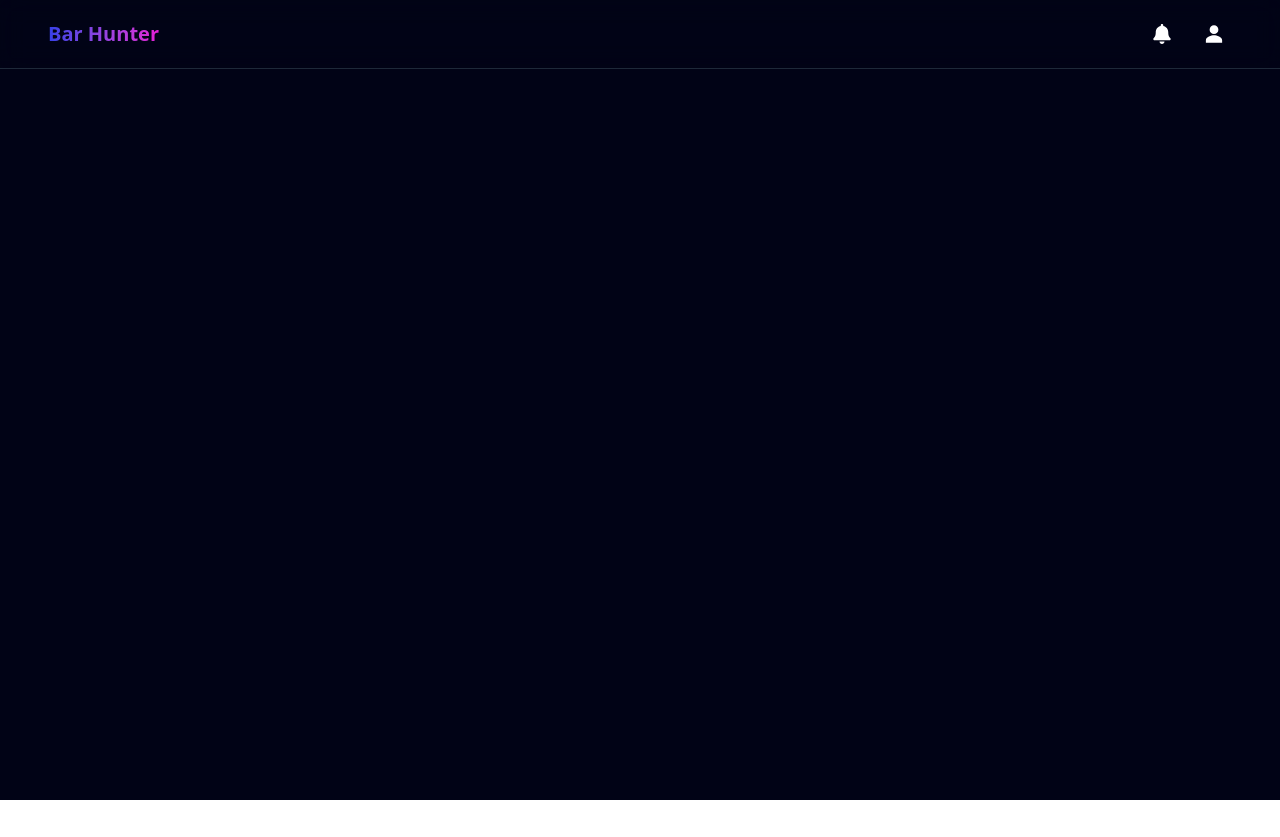
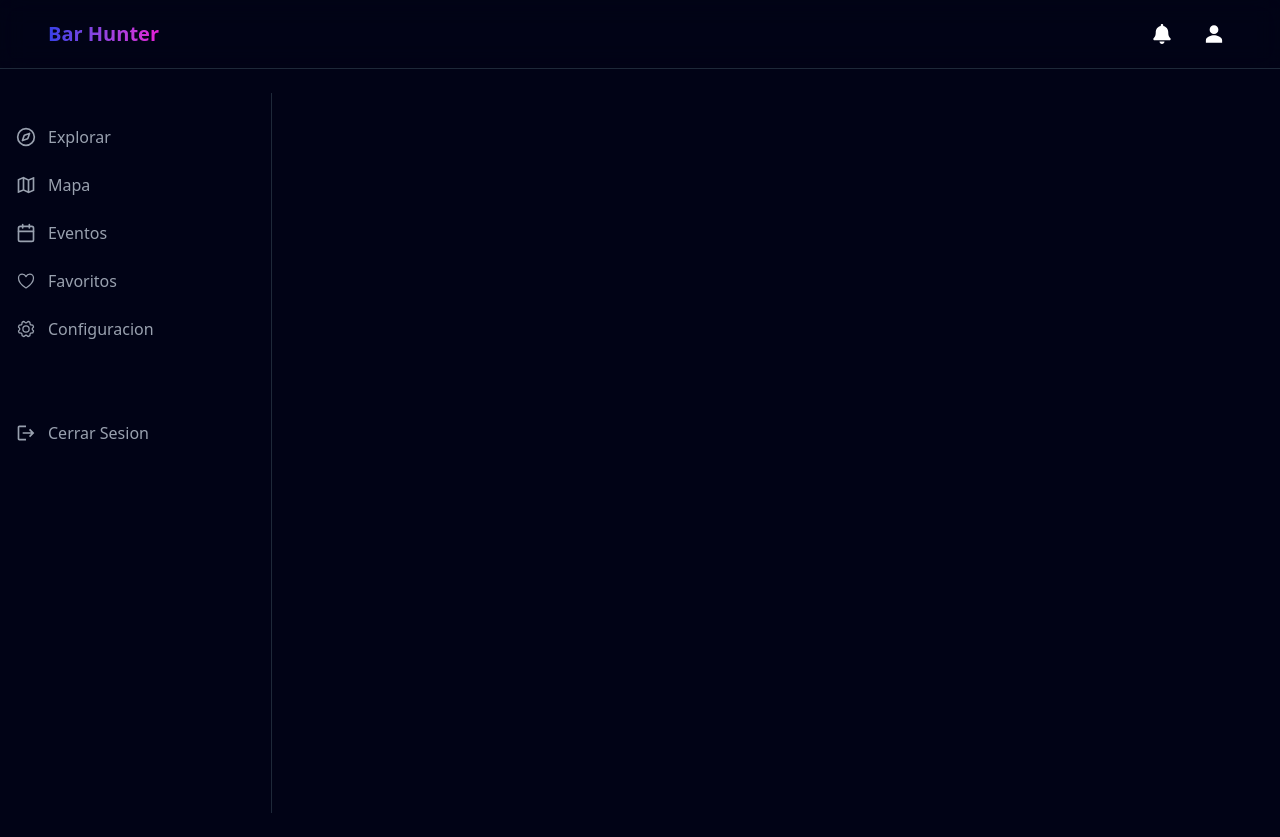
Before and after one commit to deabreuab/BarHunter-App, a Next.js app in the folder frontend/barhunter/: page / in a window 1280 px wide. Before the commit the page ends 800 px from the top, so only its background shows below. Built offline with nearby package versions, Linux system fonts and the light colour scheme.

Commit message:
feat: sidebar

```diff
--- /dev/null
+++ b/frontend/barhunter/src/app/components/Sidebar.tsx
@@ -0,0 +1,43 @@
+import React from "react";
+import { IoHeartOutline } from "react-icons/io5";
+import { LuCalendar, LuCompass } from "react-icons/lu";
+import { MdLogout } from "react-icons/md";
+import { PiGear } from "react-icons/pi";
+import { RiMap2Line } from "react-icons/ri";
+
+function Sidebar() {
+  return (
+    <div className="hidden md:flex">
+      <div className="w-64 bg-customcolors-darkblue border-r border-gray-800 min-h-[calc(100vh-80px)] pr-6">
+        <ul className="flex flex-col space-y-6 py-8">
+          <li className="flex items-center space-x-3 text-gray-400 cursor-pointer hover:text-white">
+            <LuCompass className="w-5 h-5"/>
+            <span>Explorar</span>
+          </li>
+          <li className="flex items-center space-x-3 text-gray-400 cursor-pointer hover:text-white">
+            <RiMap2Line className="w-5 h-5"/>
+            <span>Mapa</span>
+          </li>
+          <li className="flex items-center space-x-3 text-gray-400 cursor-pointer hover:text-white">
+            <LuCalendar className="w-5 h-5"/>
+            <span>Eventos</span>
+          </li>
+          <li className="flex items-center space-x-3 text-gray-400 cursor-pointer hover:text-white">
+            <IoHeartOutline className="w-5 h-5"/>
+            <span>Favoritos</span>
+          </li>
+          <li className="flex items-center space-x-3 text-gray-400 cursor-pointer hover:text-white">
+            <PiGear className="w-5 h-5"/>
+            <span>Configuracion</span>
+          </li>
+          <li className="flex items-center space-x-3 text-gray-400 cursor-pointer hover:text-white mt-14">
+            <MdLogout className="w-5 h-5"/>
+            <span>Cerrar Sesion</span>
+          </li>
+        </ul>
+      </div>
+    </div>
+  );
+}
+
+export default Sidebar;
--- a/frontend/barhunter/src/app/components/index.ts
+++ b/frontend/barhunter/src/app/components/index.ts
@@ -1 +1,2 @@
 export { default as Header } from './Header';
+export { default as Sidebar } from './Sidebar';
--- a/frontend/barhunter/src/app/page.tsx
+++ b/frontend/barhunter/src/app/page.tsx
@@ -1,11 +1,16 @@
 "use client";
 
-import { Header } from "./components";
+import { Header, Sidebar } from "./components";
 
 export default function Home() {
   return (
     <div className="min-h-screen bg-customcolors-darkblue text-white">
       <Header />
+      {/* Version web */}
+      <div className="container mx-auto px-4 py-6">
+        <Sidebar />
+
+      </div>
     </div>
   );
 }
```
